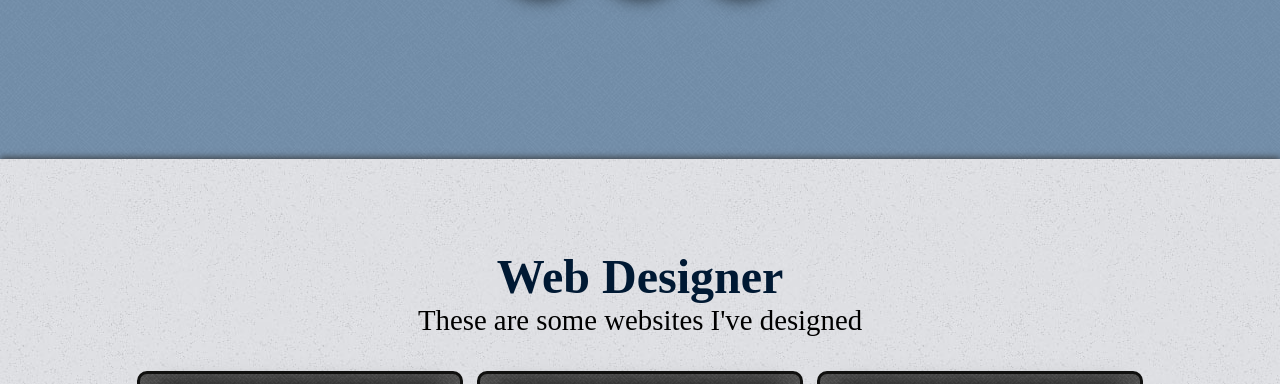
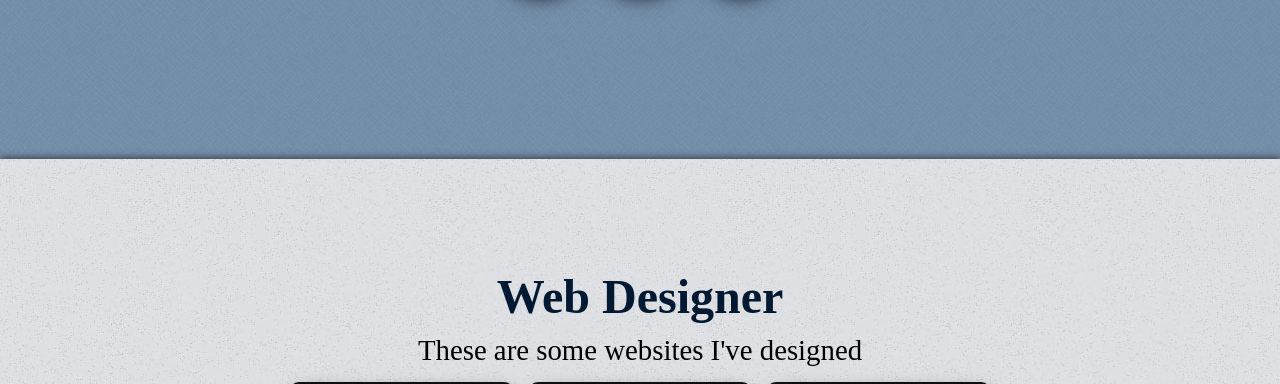
Before and after one commit to cricketsmakemath/portfolio, a PHP site: page / in a window 1280 px wide. Shown: the part 1441-1825 px from the top of the page. Run offline with PHP 8.4, Linux system fonts and the light colour scheme; some libraries are stand-ins or nearby versions; grey boxes are pictures that could not be loaded.

Commit message:
More responisiveness on other pages

```diff
--- a/assets/css/1366.css
+++ b/assets/css/1366.css
@@ -41,6 +41,19 @@
   {
   	margin-top: 80px;
   }
+  .designer h1
+  {
+    margin-top: 60px;
+  }
+  .designer h3
+  {
+    margin-bottom: 10px;
+    margin-top: 10px;
+  }
+  .contact h1
+  {
+    margin-top: 60px;
+  }
 
   /*Components*/
   .dan
@@ -61,6 +74,20 @@
   {
   	width: 50px;
   }
+  .portfolio_screenshot
+  {
+    width: 19%;
+  }
+  .portfolio_screenshot img
+  {
+    width: 95%;
+  }
+  .portfolio_screenshot p
+  {
+    margin-top: 0px;
+    font-size: .9em;
+  }
+
 }
 
 @media screen and (max-width: 800px) , screen and (max-height: 600px) {
@@ -80,6 +107,7 @@
   {
     display: none;
   }
+
 }
 
 
--- a/assets/css/style.css
+++ b/assets/css/style.css
@@ -62,8 +62,7 @@ input:focus, textarea:focus
 	max-height: 100%;
 	position: relative;
 }
-
-#wrapper.home
+.home
 {
 	overflow: hidden;
 }
@@ -276,14 +275,14 @@ input:focus, textarea:focus
 	-webkit-border-radius: 10px;
 	-moz-border-radius: 10px;
 	border-radius: 10px;
-	padding: 10px;
+	padding: 7px 0px 7px 0px;
 	background-image: url('../img/tweed.png');
-	width: 300px;
+	width: 25%;
     background-repeat: repeat;
 }
 .portfolio_screenshot img
 {
-	width: 280px;
+	width: 90%;
 	border: 2px solid #111110;
 	-webkit-box-shadow: 1px 2px 18px rgba(0, 0, 0, 0.75);
 	-moz-box-shadow:    1px 2px 18px rgba(0, 0, 0, 0.75);
--- a/index.php
+++ b/index.php
@@ -183,7 +183,7 @@
         <img src="assets/img/screenshots/cmm.jpg"><br>
         <p>Crickets Make Math</p>
       </div>
-      <br><br>
+
       <h3>And of course, this portfolio site...</h3><br><br>
     </div>
   </div>
```
